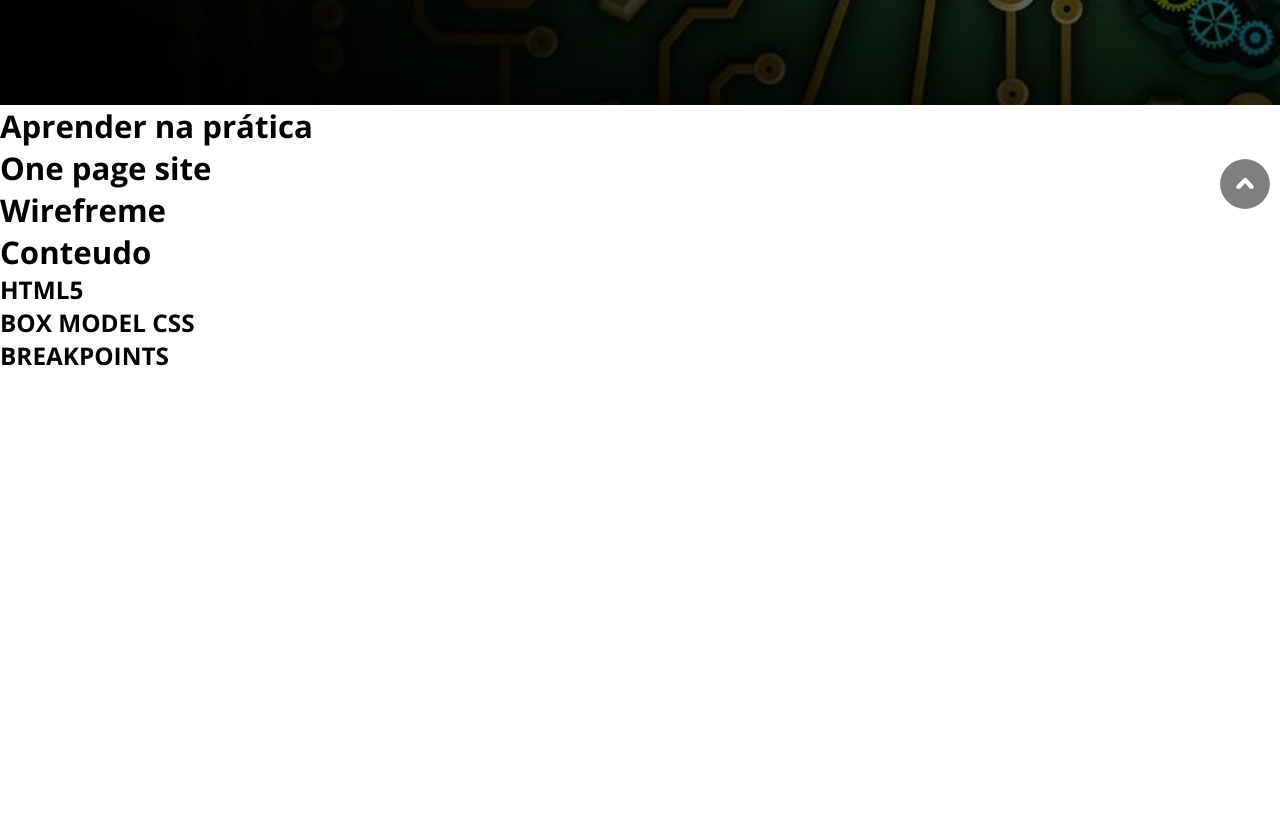
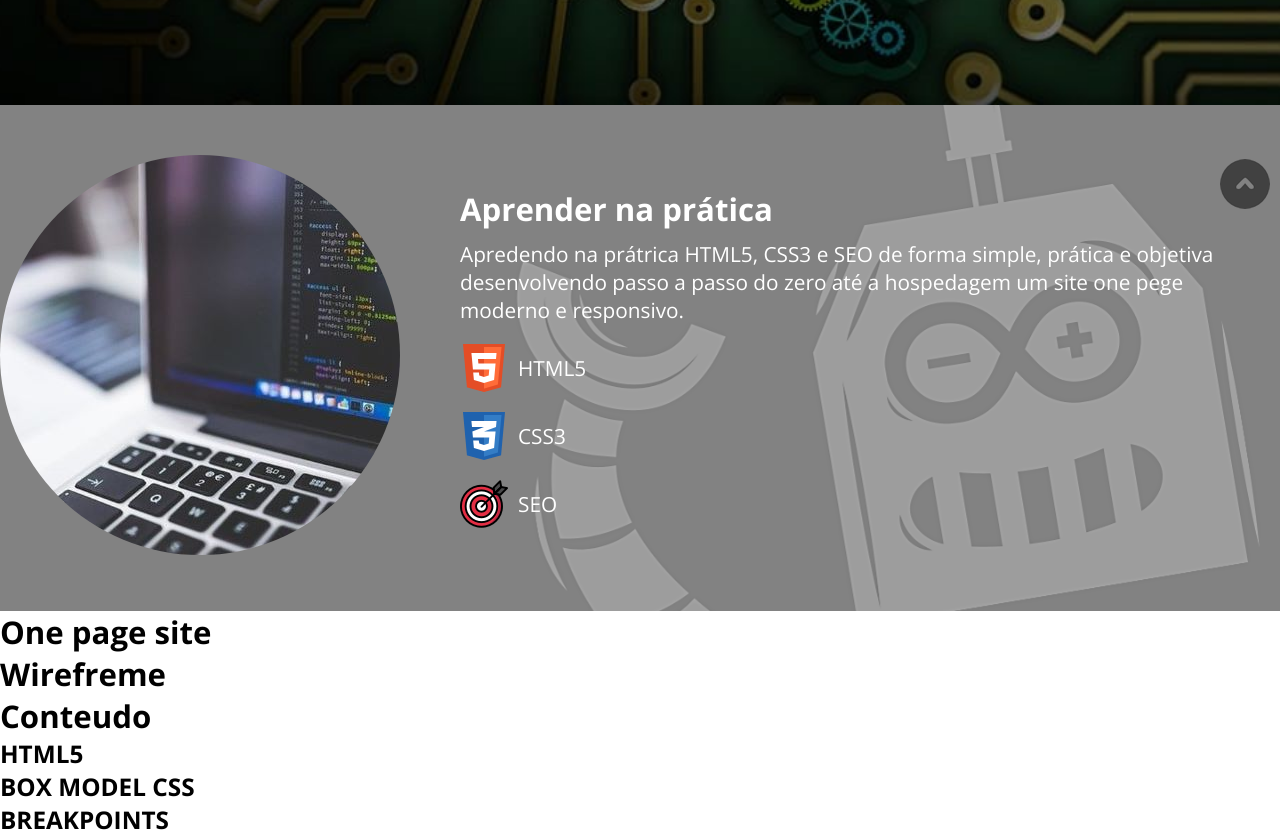
Before and after one commit to DanielSantosLira/html5css3, a plain HTML site: page index.html in a window 1280 px wide. Shown: the part 575-1411 px from the top of the page. Before the commit the page ends 947 px from the top, so only its background shows below. Drawn offline with nearby package versions, Linux system fonts and the light colour scheme; a web font is replaced by a local one.

Commit message:
configurado o HTML e CSS

```diff
--- a/index.html
+++ b/index.html
@@ -46,9 +46,37 @@
   </main>
   <!-- Sobre -->
   <section id="sobre">
-    <div class="Conteiner">
-      <h2>Aprender na prática</h2>
+    <div class="Conteiner flex2">
+      <div id="destaqueSobre">
+        <img src="img/html5css3.jpg" alt="html5css3">
+
+      </div>
+
+      <div id="textoSobre">
+        <h2>Aprender na prática</h2>
+        <p>Apredendo na prátrica HTML5, CSS3 e SEO
+          de forma simple, prática e objetiva desenvolvendo passo a
+          passo do zero até a hospedagem um site one pege moderno e responsivo.
+        </p>
+
+        <div class="TopicosSobre flex2">
+          <img src="img/html5.png" alt="html5">
+          <p>HTML5</p>
+        </div>
+
+        <div class="TopicosSobre flex2">
+          <img src="img/css3.png" alt="CSS3">
+          <p>CSS3</p>
+        </div>
+
+        <div class="TopicosSobre flex2">
+          <img src="img/seo.png" alt="seo">
+          <p>SEO</p>
+        </div>
+
+      </div>
     </div>
+
 
   </section>
   <!-- One page -->
--- a/style.css
+++ b/style.css
@@ -25,6 +25,10 @@ body {
   display: flex;
   justify-content: space-between;
 
+}
+.flex2{
+  display: flex;
+  align-items: center;
 }
 .Botao{
   text-decoration: none;
@@ -88,6 +92,7 @@ nav ul li a{
 main{
   height: 75vh;
   background: url(img/banner.jpg);
+  background-position: center;
   background-size: cover;
   color: #fff;
   display: flex;
@@ -102,6 +107,33 @@ main h2{
   font-size: 1em;
   margin: 20px 0px 50px 0px;
 }
+/* Sobre*/
+#sobre{
+  padding: 50px 0px;
+  background: url(img/background.png);
+  background-size: cover;
+  background-position: center;
+
+}
+#destaqueSobre{
+  display: none;
+}
+#textoSobre{
+  color: #fff;
+  padding: 0px 10px;
+
+}
+#textoSobre h2{
+  margin-bottom: 10px;
+}
+.TopicosSobre{
+  margin-top: 20px;
+
+}
+.TopicosSobre img{
+  margin-right: 10px;
+}
+
 /* Smartphone Landscape */
 @media (min-width: 576px) {
   /*Layout*/
@@ -182,4 +214,17 @@ label{
  nav ul li a:hover{
   color: #c00000;
  }
+
+ /*Sobre*/
+#sobre{
+  background-attachment: fixed;
 }
+
+ #destaqueSobre{
+  display: inline;
+ }
+ #destaqueSobre img{
+  border-radius: 50%;
+  margin-right: 50px;
+ }
+}
```
